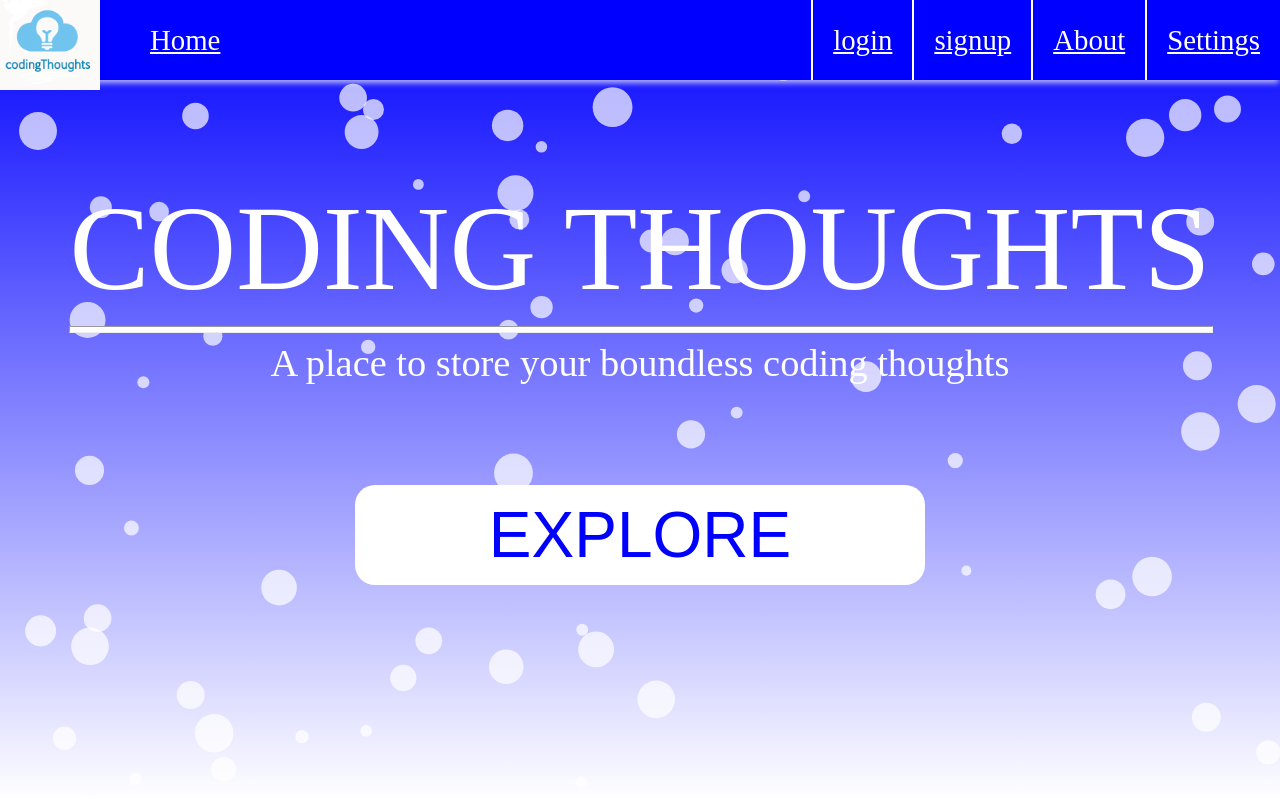
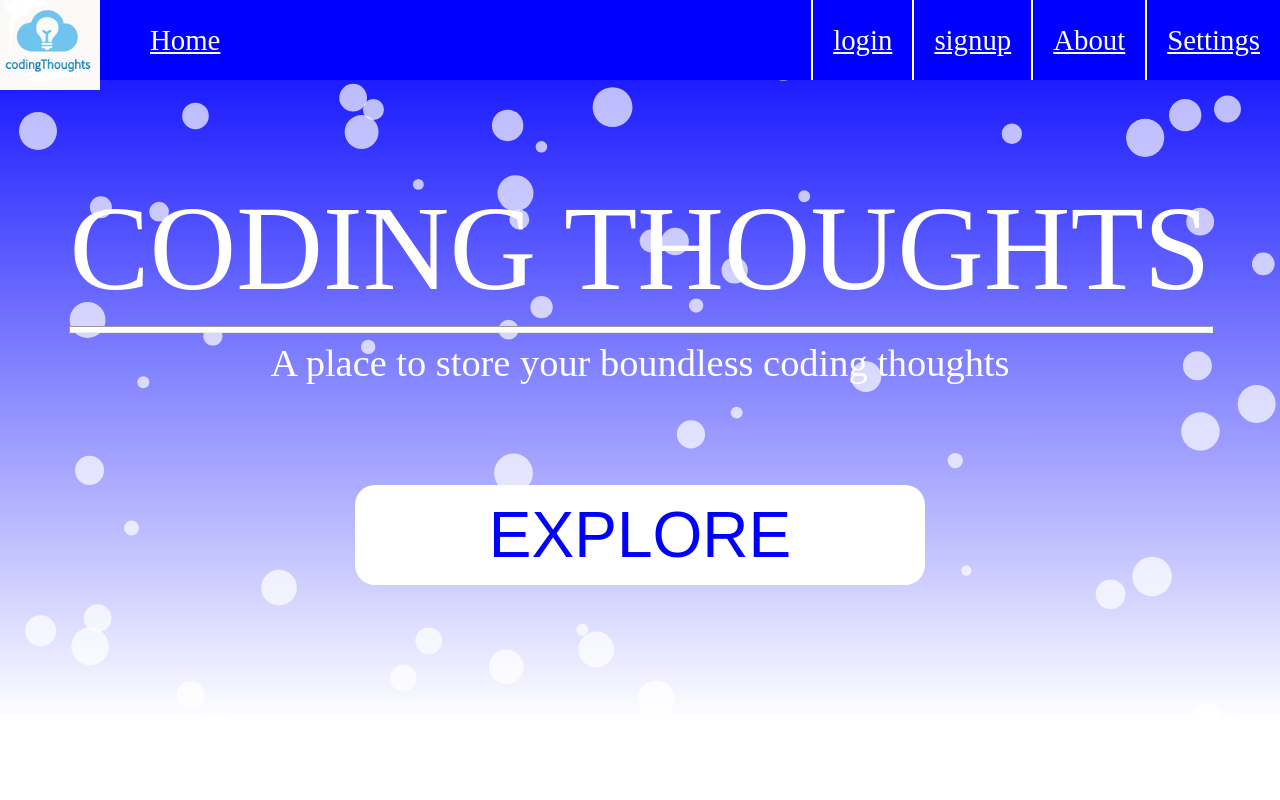
Before and after one commit to DavidSietko/codingThoughts, a Next.js app in the folder codingthoughts/: page / in a window 1280 px wide. Built offline with nearby package versions, Linux system fonts and the light colour scheme.

Commit message:
finished navbar styling

```diff
--- a/codingthoughts/src/app/globals.css
+++ b/codingthoughts/src/app/globals.css
@@ -22,8 +22,8 @@ button:active {
 
   --navbar-height: 80px;
 
-  --width: 100%;
-  --height: 100% - var(--navbar-height);
+  --width: 100vw;
+  --height: calc(100dvh - var(--navbar-height));
 
 
   --title-size: clamp(36px, 10vw, 120px);
--- a/codingthoughts/src/app/login/page.module.css
+++ b/codingthoughts/src/app/login/page.module.css
@@ -1,12 +1,14 @@
 .container {
+    position: absolute;
     display: flex;
     flex-direction: column;
     justify-content: center;
     align-items: center;
+    z-index: -1;
 
-    width: 100%;
-    height: 100vh;
+    width: var(--width);
+    height: var(--height);
 
     font-size: var(--title-size);
-    background-color: var(--main);
+    background: var(--background-colour);
 }
--- a/codingthoughts/src/app/page.module.css
+++ b/codingthoughts/src/app/page.module.css
@@ -3,7 +3,7 @@
   flex-direction: column;
   justify-content: flex-start;
   align-items: center;
-  width: 100%;
+  width: var(--width);
   height: var(--height);
   z-index: -1;
 }
--- a/codingthoughts/src/components/Navbar/Navbar.module.css
+++ b/codingthoughts/src/components/Navbar/Navbar.module.css
@@ -3,11 +3,12 @@
     flex-direction: row;
     justify-content: flex-end;
     align-items: center;
-    width: 100%;
+    width: var(--width);
     height: var(--navbar-height);
+    z-index: 1;
 
     background: var(--main);
-    box-shadow: 0 4px 6px -1px rgba(255, 255, 255, 0.7);
+    box-shadow: 1 4px 6px -1px rgba(255, 255, 255, 0.7);
 }
 
 a:hover {
--- a/codingthoughts/src/components/Navbar/Navbar.tsx
+++ b/codingthoughts/src/components/Navbar/Navbar.tsx
@@ -11,9 +11,9 @@ export default function Navbar() {
             </div>
             <div className={styles.tags}>
                 {list.map((item, index) => (
-                    <div className={styles.tag}>
+                    <div className={styles.tag} key={index}>
                         <div className={styles.vl}></div>
-                        <a href={`/${item}`} key={index}>{item}</a>
+                        <a href={`/${item}`}>{item}</a>
                     </div>
                 ))}
             </div>
--- a/codingthoughts/src/components/background/ParticlesBackground.module.css
+++ b/codingthoughts/src/components/background/ParticlesBackground.module.css
@@ -3,8 +3,8 @@
   position: absolute;
   top: 0;
   left: 0;
-  width: 100%;
-  height: 100%;
+  width: var(--width);
+  height: var(--height);
   z-index: -1;
   pointer-events: none;
   background: var(--background-colour);
```
